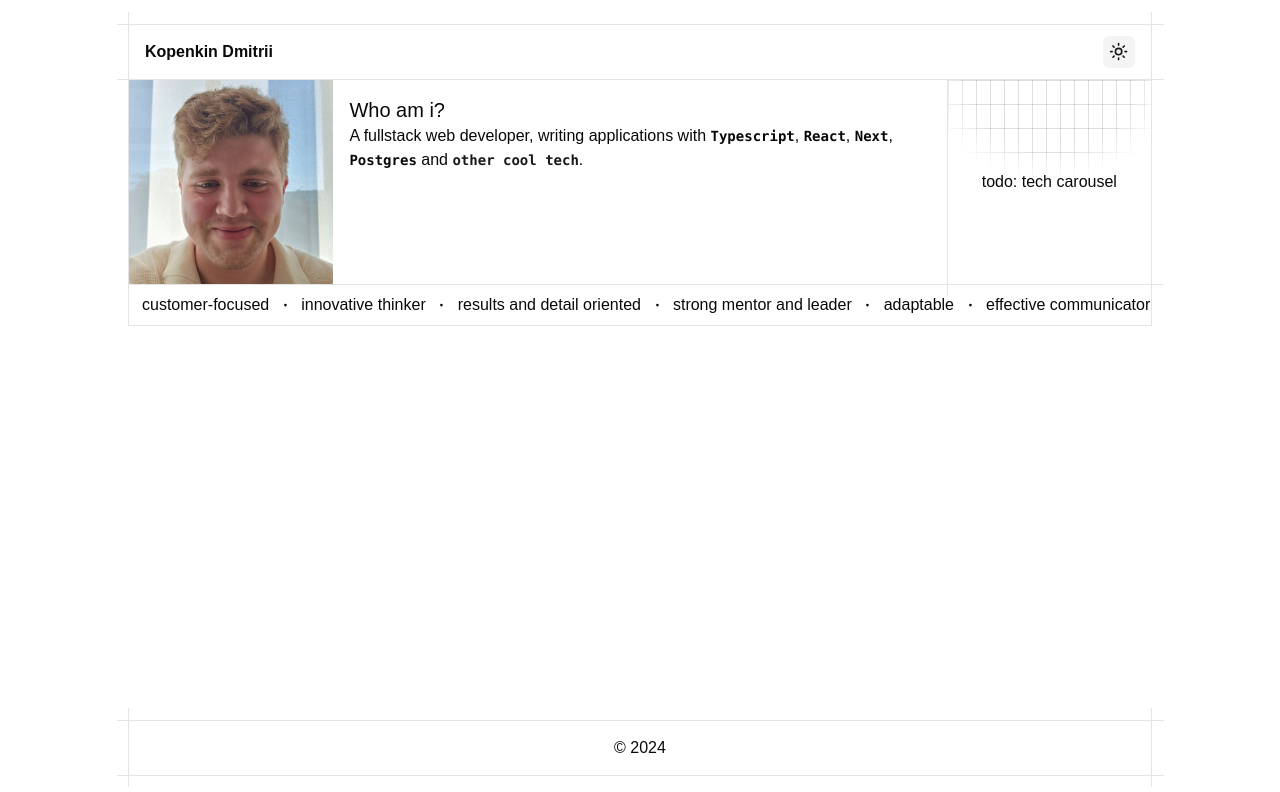
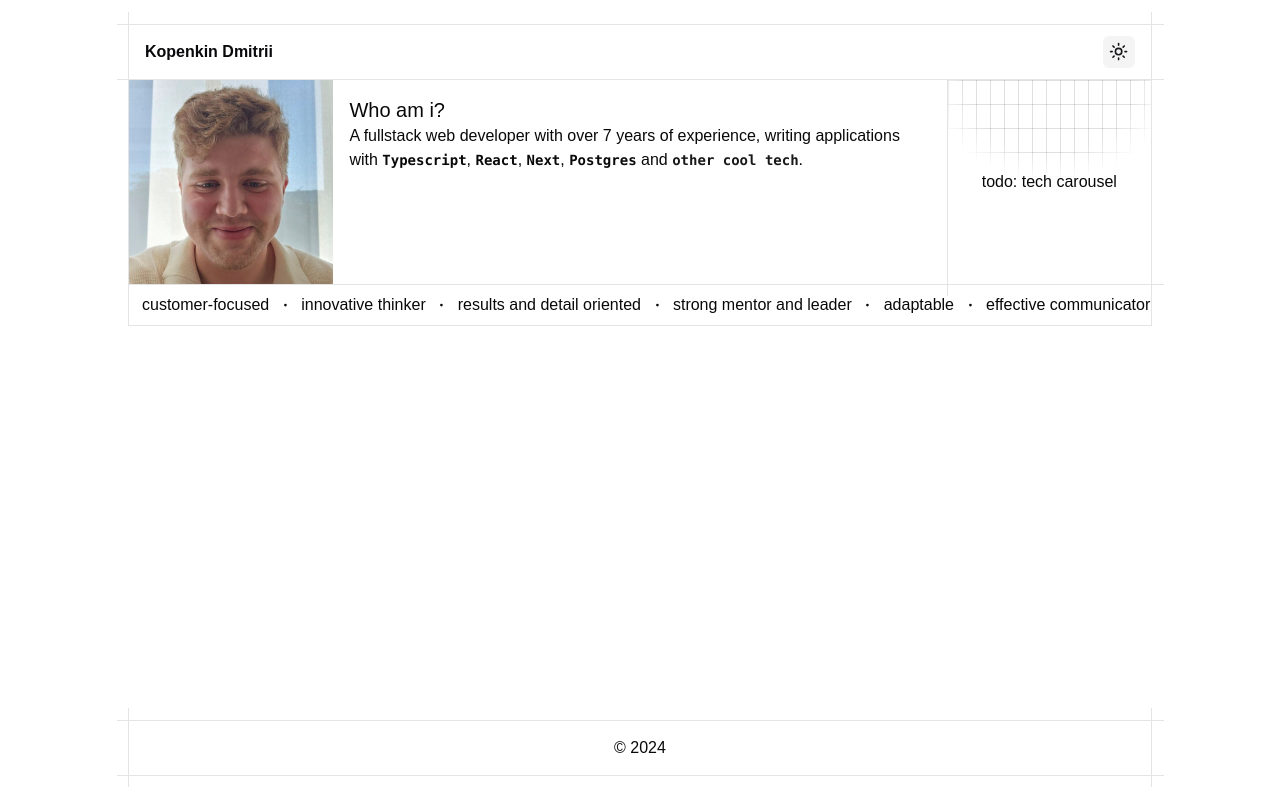
Before and after one commit to SenouciMoulay/cvportfolio, a Next.js app: page / in a window 1280 px wide. Shown: the top 792 px of the page. Built offline with nearby package versions, Linux system fonts and the light colour scheme.

Commit message:
feat: update AboutMeSection description to include experience details

```diff
--- a/src/app/homepage-sections/about-me.tsx
+++ b/src/app/homepage-sections/about-me.tsx
@@ -43,7 +43,8 @@ export function AboutMeSection() {
 function AboutMeDescription() {
   return (
     <p>
-      A fullstack web developer, writing applications with{" "}
+      A fullstack web developer with over 7 years of experience, writing
+      applications with{" "}
       <TechWindowTrigger
         value="typescript"
         className="hover:text-[#007ACC] focus-visible:text-[#007ACC]"
```
